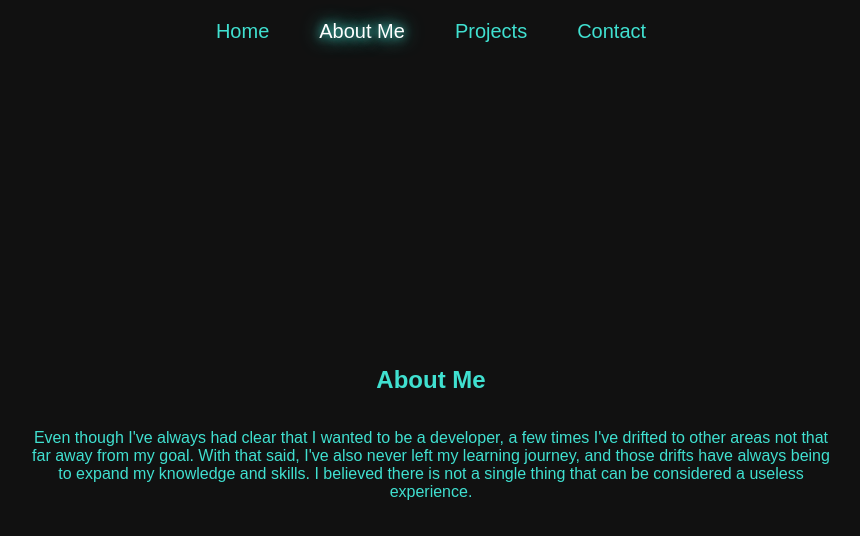
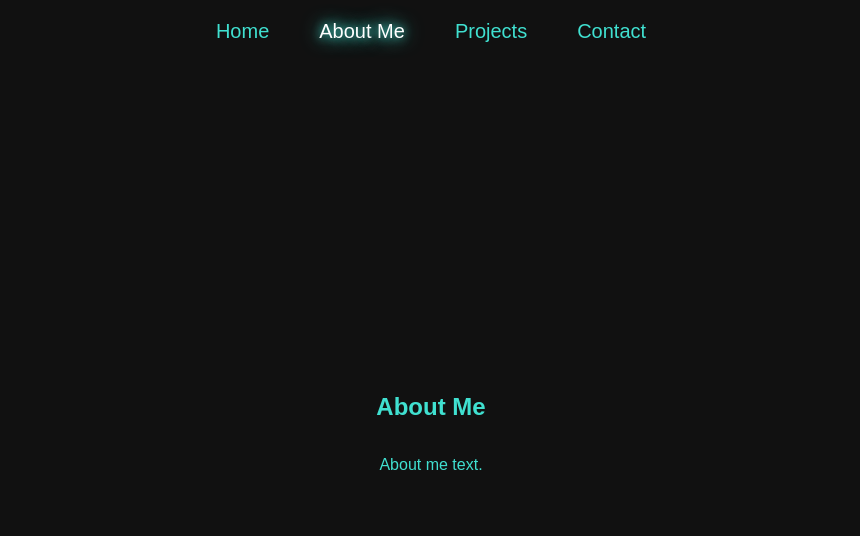
Before and after one commit to ChezterBurster/ChezterBurster.github.io, a plain HTML site: page index.html in a window 1280 px wide. Both pictures are taken after a click on the button "About Me". Shown: the whole page, without its empty margins (209-1069 px from the left). Drawn offline with Linux system fonts and the light colour scheme.

Commit message:
TestText

```diff
--- a/index.html
+++ b/index.html
@@ -26,9 +26,7 @@
 
         <section id="about" class="section">
             <h1>About Me</h1>
-            <p>Even though I've always had clear that I wanted to be a developer, a few times I've drifted to other areas not that far
-            away from my goal. With that said, I've also never left my learning journey, and those drifts have always being to
-            expand my knowledge and skills. I believed there is not a single thing that can be considered a useless experience.</p>
+            <p>About me text.</p>
         </section>
 
         <section id="projects" class="section">
```
